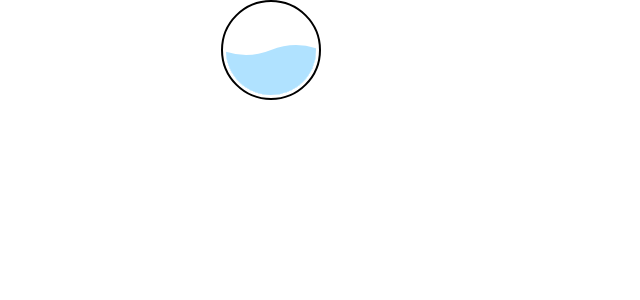
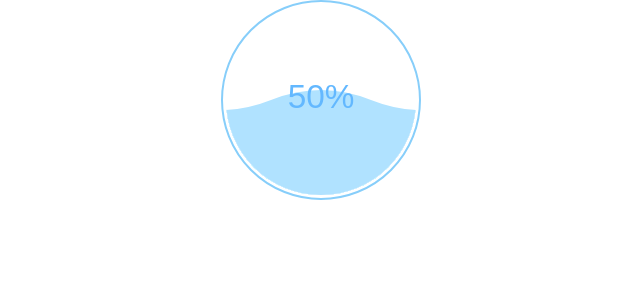
Before and after one commit to xiaobaiha/react-wave-progress, a React (Create React App) app: page / in a window 1280 px wide. Shown: the top 300 px of the page, without its empty margins (419-1059 px from the left). Built offline with nearby package versions, Linux system fonts and the light colour scheme.

Commit message:
feat: style

```diff
--- a/src/App.js
+++ b/src/App.js
@@ -6,7 +6,7 @@ class App extends Component {
   render() {
     return (
       <div className="App">
-        <WaveProgress r={50} />
+        <WaveProgress r={100} />
       </div>
     );
   }
--- a/src/WaveProgress.js
+++ b/src/WaveProgress.js
@@ -19,14 +19,20 @@ class WaveProgress extends Component {
         this.ctx.closePath();
         this.ctx.clip();
     }
-    drawCircle = (r) => {
-        this.border.fillStyle = 'white';
+    redrawCircle = () => {
+        this.ctx.clearRect(0, 0, this.r * 2, this.r * 2);
+        this.border.strokeStyle = '#87CEFA';
         const lineWidth = 2;
         this.border.lineWidth = lineWidth;
         this.border.beginPath();
         this.border.arc(this.r, this.r, this.r - lineWidth / 2, 0, 2 * Math.PI, true);
         this.border.closePath();
         this.border.stroke();
+        const fontSize = this.r / 3;
+        this.border.font = fontSize + 'px Arial';
+        this.border.textAlign = 'center';
+        this.border.fillStyle = "#63B8FF";
+        this.border.fillText("50%", this.r, this.r + fontSize / 4)
     }
     drawWave = () => {
         this.offset += 1;
@@ -59,9 +65,12 @@ class WaveProgress extends Component {
             this.ctx = canvas.getContext('2d');
             this.border = this.borderCanvas.current.getContext('2d');
             this.clipCircle(this.r - 5);
-            this.drawCircle(this.r);
+            this.redrawCircle(this.r);
             requestAnimationFrame(this.draw);
         }
+    }
+    componentDidUpdate() {
+        this.redrawCircle();
     }
     render() {
         return (
```
